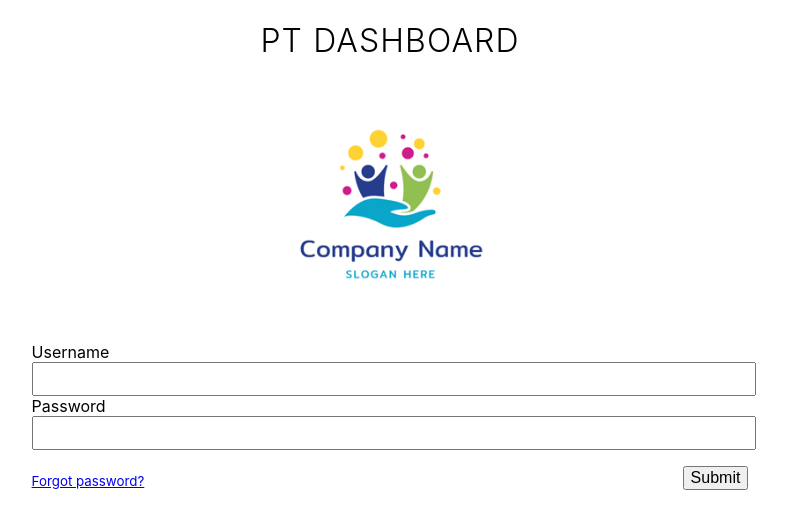
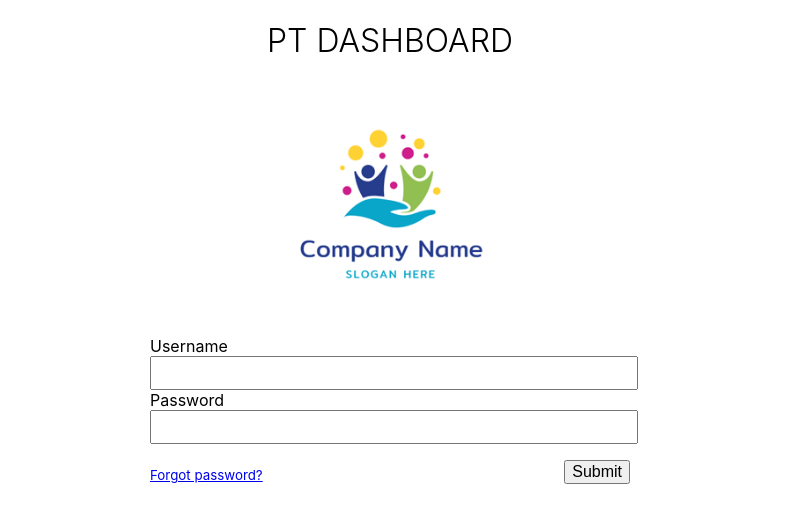
Before and after one commit to jlato89/Parent_Teacher_Dashboard, a React (Create React App) app in the folder client/: page / in a window 1280 px wide. Shown: the top 528 px of the page, without its empty margins (250-1037 px from the left). Built offline with nearby package versions, Linux system fonts and the light colour scheme; the HTML template or start-up script is replaced by a standard one.

Commit message:
Logo is now component, moved styles to css file, switched to classnames

```diff
--- a/client/src/pages/Login.js
+++ b/client/src/pages/Login.js
@@ -2,44 +2,8 @@ import React, { Component } from 'react';
 import axios from 'axios';
 import { Redirect} from 'react-router-dom';
 import Authenticate from '../utils/Authenticate';
-
-const styles = {
-  rootContainer: {
-    margin: '0 auto',
-    width: '70%'
-  },
-  header: {
-    fontSize: '2rem',
-    fontWeight: '300',
-    textAlign: 'center',
-    textTransform: 'uppercase',
-    letterSpacing: 1.1
-  },
-  logo: {
-    height: 250,
-    margin: '10px auto',
-    display: 'block'
-  },
-  form: {
-    width: '80%',
-    margin: '0 auto'
-  },
-  formInputs: {
-    width: '100%',
-    fontSize: '1.5rem'
-  },
-  submitBtn: {
-    float: 'right',
-    fontSize: '1rem'
-  },
-  errors: {
-    backgroundColor: 'red',
-    fontWeight: 'bold',
-    width: 'fit-content',
-    margin: '0 auto',
-    padding: '5px 10px'
-  }
-};
+import styles from './Login.module.css';
+import Logo from '../components/Logo/Logo';
 
 class Login extends Component {
   constructor() {
@@ -106,24 +70,18 @@ class Login extends Component {
     }
 
     return (
-      <div style={styles.rootContainer}>
-        <h1 style={styles.header}>PT Dashboard</h1>
-
-        <img
-          src={require('../assets/images/happy-children-and-daycare.png')}
-          alt='paper plane logo'
-          style={styles.logo}
-        />
+      <div className={styles.rootContainer}>
+        <h1 className={styles.header}>PT Dashboard</h1>
+        <center><Logo size='250'/></center>
 
         {/* Show error message if error state is true */}
-        {errors && <div style={styles.errors}>{errors}</div>}
+        {errors && <div className={styles.errors}>{errors}</div>}
 
-        <form style={styles.form} onSubmit={this.onSubmit}>
+        <form className={styles.form} onSubmit={this.onSubmit}>
           <div>
             <label>Username</label>
-            <br />
             <input
-              style={styles.formInputs}
+              className={styles.formInput}
               name='userName'
               type='Username'
               value={this.state.userName}
@@ -132,9 +90,8 @@ class Login extends Component {
           </div>
           <div>
             <label>Password</label>
-            <br />
             <input
-              style={styles.formInputs}
+              className={styles.formInput}
               autoComplete='password'
               name='password'
               type='password'
@@ -143,7 +100,7 @@ class Login extends Component {
             />
           </div>
           <p>
-            <input style={styles.submitBtn} type='submit' />
+            <input className={styles.submitBtn} type='submit' />
             <sub>
               <a href='/resetpsw'>Forgot password?</a>
             </sub>
```
